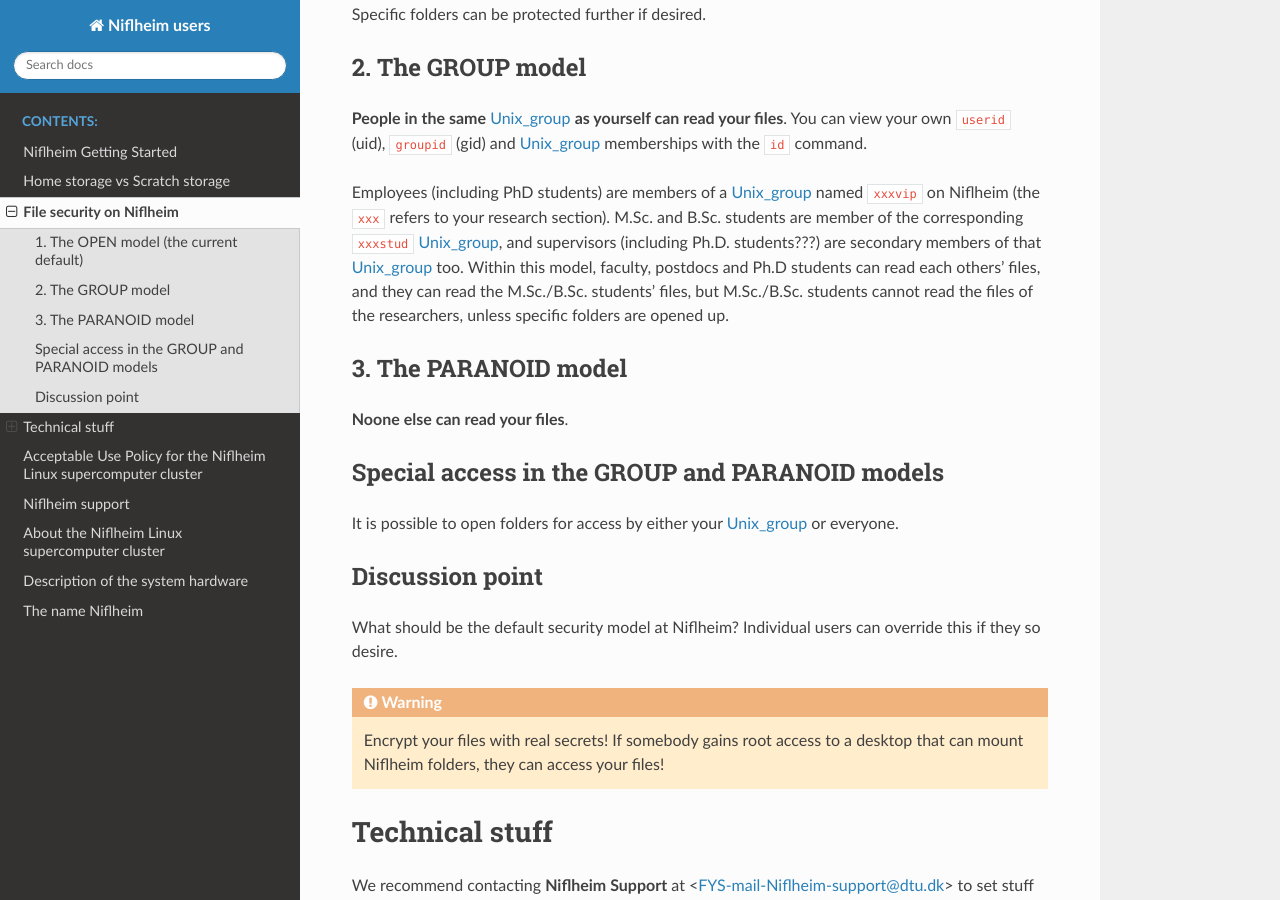
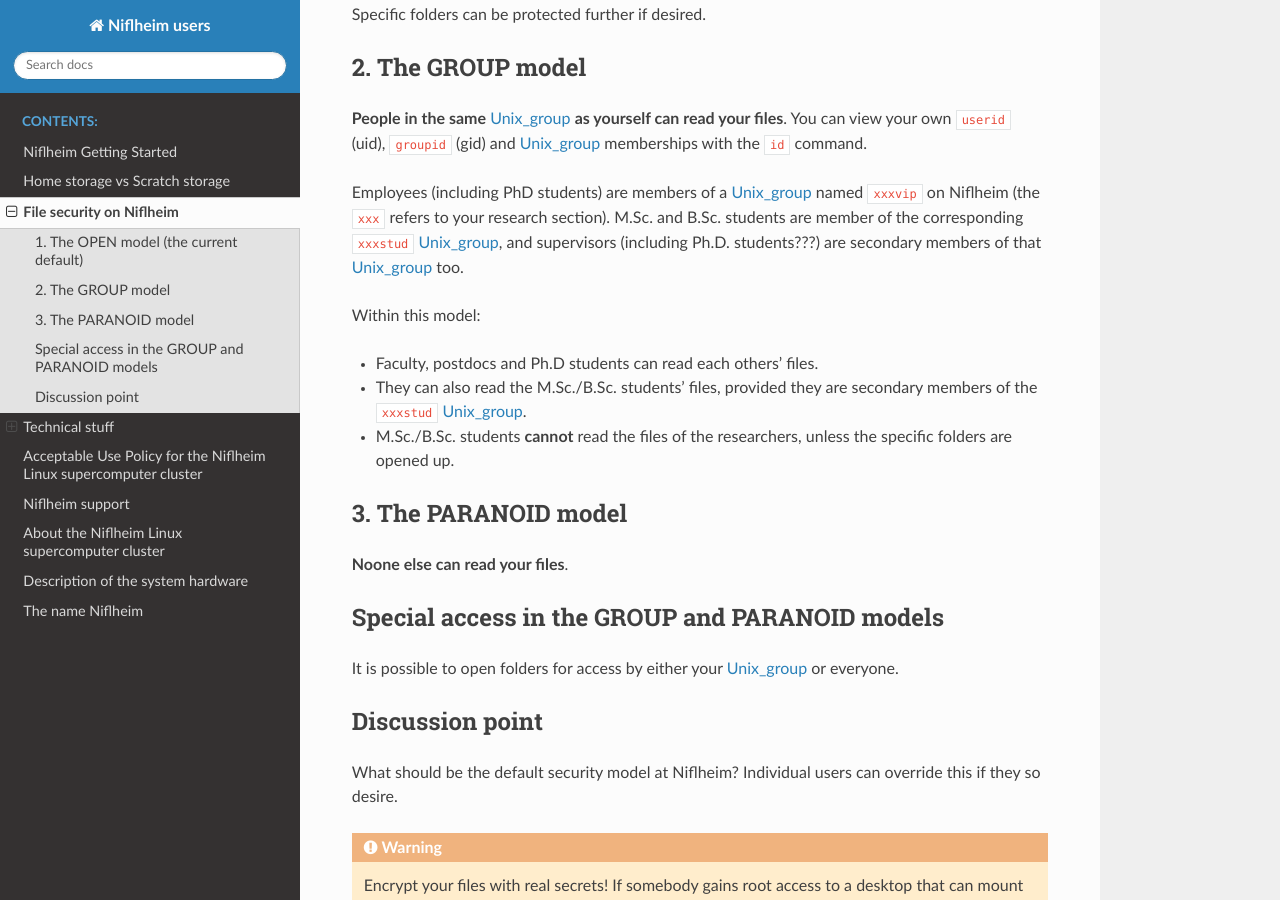
Before and after one commit to OleHolmNielsen/Niflheim_users, a Sphinx documentation site: the page built from docs/File_security_on_Niflheim.rst, in a window 1280 px wide and 900 px high, scrolled down 501 px. Built offline with Sphinx 7.4.7 and the Read the Docs theme 3.1.0, drawn with Linux system fonts in a browser that asks for light colours.

Commit message:
Make bullet points

```diff
--- a/docs/File_security_on_Niflheim.rst
+++ b/docs/File_security_on_Niflheim.rst
@@ -27,10 +27,15 @@
 (the ``xxx`` refers to your research section).
 M.Sc. and B.Sc. students are member of the corresponding ``xxxstud`` Unix_group_,
 and supervisors (including Ph.D. students???) are secondary members of that Unix_group_ too.
-Within this model, faculty, postdocs and Ph.D students can read each others' files,
-and they can read the M.Sc./B.Sc. students' files,
-but M.Sc./B.Sc. students cannot read the files of the researchers,
-unless specific folders are opened up.
+
+Within this model:
+
+* Faculty, postdocs and Ph.D students can read each others' files.
+
+* They can also read the M.Sc./B.Sc. students' files, provided they are secondary members of the ``xxxstud`` Unix_group_.
+
+* M.Sc./B.Sc. students **cannot** read the files of the researchers,
+  unless the specific folders are opened up.
 
 .. _Unix_group: https://docs.oracle.com/cd/E19120-01/open.solaris/819-2379/userconcept-35906/index.html
 
```
